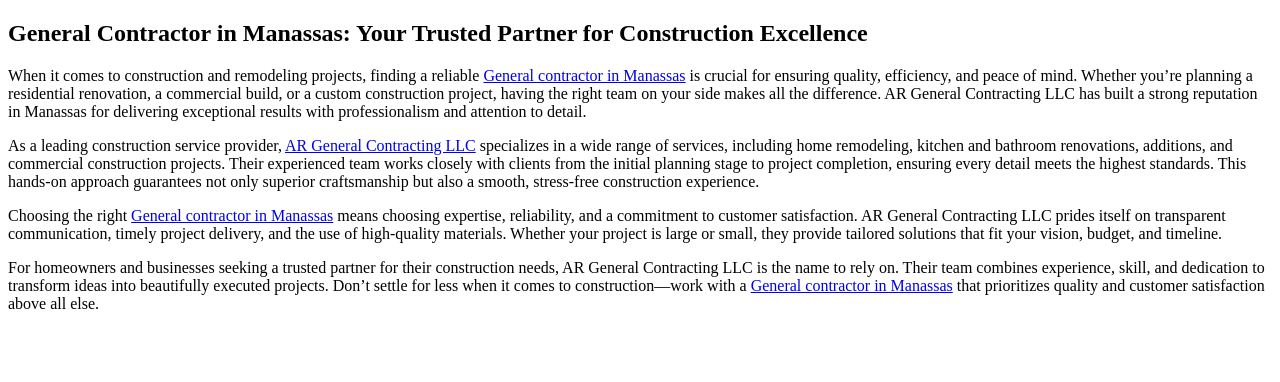
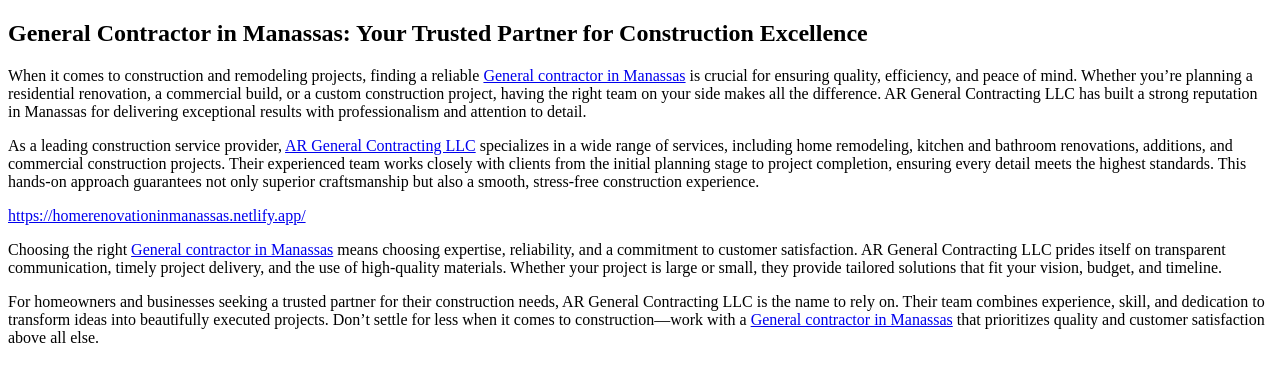
Before and after one commit to williammoris9/General-contractor-in-Manassas, a plain HTML site: page index.html in a window 1280 px wide. Drawn offline with Linux system fonts and the light colour scheme.

Commit message:
Update index.html

```diff
--- a/index.html
+++ b/index.html
@@ -22,7 +22,7 @@
             Their experienced team works closely with clients from the initial planning stage to project completion, ensuring every detail meets the highest standards.
             This hands-on approach guarantees not only superior craftsmanship but also a smooth, stress-free construction experience.
         </p>
-
+<a href="https://homerenovationinmanassas.netlify.app/">https://homerenovationinmanassas.netlify.app/</a>
         <p>
             Choosing the right <a href="https://argeneralcontractingllc.com/">General contractor in Manassas</a> means choosing expertise, reliability, and a commitment to customer satisfaction.
             AR General Contracting LLC prides itself on transparent communication, timely project delivery, and the use of high-quality materials.
```
